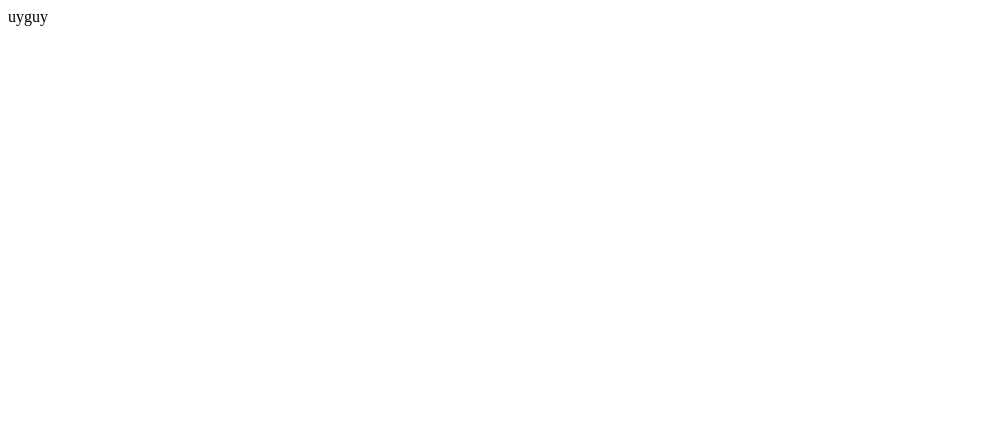
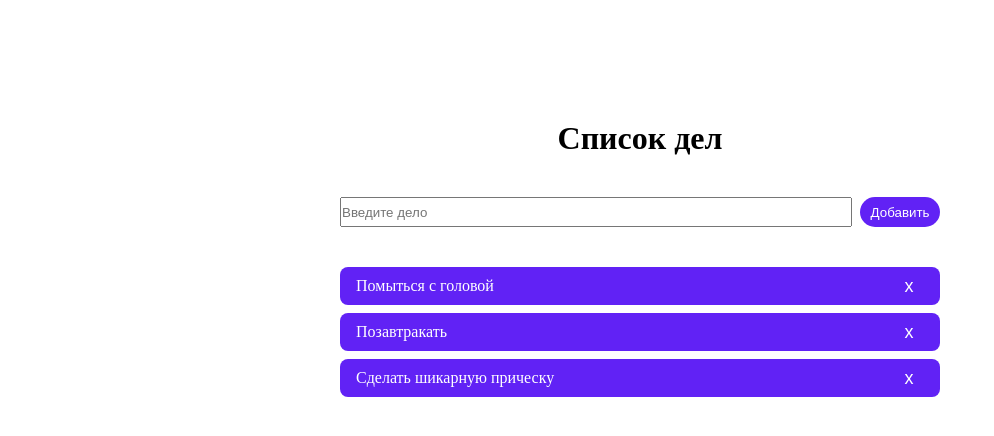
Before and after one commit to BlackHoleSoft/todolist, a plain HTML site: page index.html in a window 1280 px wide. Shown: the whole page, without its empty margins (0-994 px from the left). Drawn offline with Linux system fonts and the light colour scheme.

Commit message:
Базовая структура

```diff
--- a/index.html
+++ b/index.html
@@ -1,6 +1,30 @@
 <!DOCTYPE html>
 <html>
+    <head>
+        <title>Список дел</title>
+        <link rel="stylesheet" href="styles.css">
+    </head>
     <body>
-        uyguy
+        <div id="app">
+            <h1>Список дел</h1>
+            <div class="input-container">
+                <input type="text" placeholder="Введите дело">
+                <button class="add-button">Добавить</button>
+            </div>
+            <div class="items-container">
+                <div class="item">
+                    <span>Помыться с головой</span>
+                    <button>x</button>
+                </div>
+                <div class="item">
+                    <span>Позавтракать</span>
+                    <button>x</button>
+                </div>
+                <div class="item">
+                    <span>Сделать шикарную прическу</span>
+                    <button>x</button>
+                </div>
+            </div>
+        </div>
     </body>
 </html>
--- /dev/null
+++ b/styles.css
@@ -0,0 +1,75 @@
+* {
+    box-sizing: border-box;
+    margin: 0;
+    padding: 0;
+}
+
+#app {
+    display: flex;
+    flex-direction: column;
+    align-items: center;
+    gap: 40px;
+}
+
+h1 {
+    margin-top: 120px;
+    text-align: center;
+}
+
+.input-container,
+.items-container {
+    width: 600px;
+}
+
+.input-container {
+    display: grid;
+    grid-template-columns: 1fr 80px;
+    column-gap: 8px;
+}
+.add-button {
+    height: 30px;
+    border-radius: 15px;
+    border: none;
+    outline: none;
+    transition: all 0.3s ease-out;
+    cursor: pointer;
+    color: white;
+    background-color: #6122f5;
+}
+
+.items-container {
+    display: flex;
+    flex-direction: column;
+    gap: 8px;
+}
+
+.item {
+    display: flex;
+    flex-direction: row;
+    justify-content: space-between;
+    align-items: center;
+    gap: 8px;
+    width: 100%;
+    background-color: #6122f5;
+    color: white;
+    padding: 4px 16px;
+    border-radius: 8px;
+}
+.item > button {
+    background-color: transparent;
+    border-radius: 100%;
+    width: 30px;
+    height: 30px;
+    font-size: 18px;
+    color: white;
+    border: none;
+    outline: none;
+    transition: all 0.3s ease-out;
+    cursor: pointer;
+}
+.item > button:hover {
+    background-color: #ffffff6b;
+}
+.item > button:active {
+    background-color: #ffffffbb;
+}
```
Also changed, not shown: README.md.
